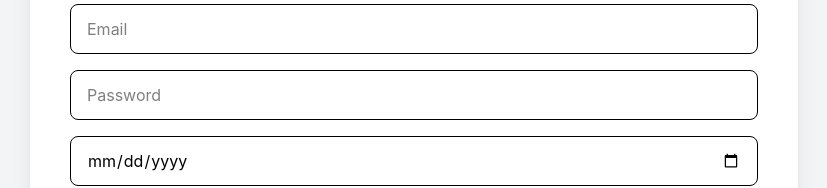
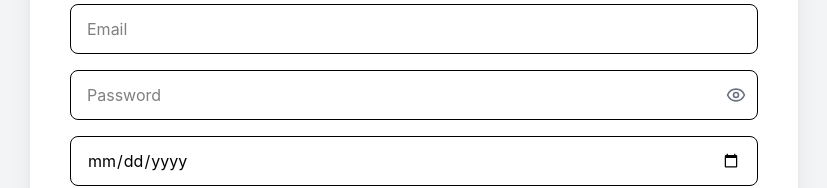
Before and after one commit to MahdinOhi/Avocado, a React (Vite) app in the folder frontend/: page /signup in a window 1280 px wide. Shown: the part 322-510 px from the top of the page, without its empty margins (226-1053 px from the left). Built offline with nearby package versions, Linux system fonts and the light colour scheme.

Commit message:
Added password show option

```diff
--- a/frontend/src/components/Auth/Login/LoginPage.jsx
+++ b/frontend/src/components/Auth/Login/LoginPage.jsx
@@ -1,5 +1,6 @@
 import React, { useState } from 'react';
 import { useNavigate } from 'react-router-dom';
+import { Eye, EyeOff } from 'lucide-react';
 
 const LoginPage = () => {
     const [username, setUsername] = useState('');
@@ -7,6 +8,7 @@ const LoginPage = () => {
     const [loading, setLoading] = useState(false);
     const [error, setError] = useState('');
     const [message, setMessage] = useState('');
+    const [showPassword, setShowPassword] = useState(false);
     const navigate = useNavigate();
 
     const handleLogin = async (e) => {
@@ -68,14 +70,24 @@ const LoginPage = () => {
                             <label htmlFor="password" className="block text-sm font-semibold text-gray-700 mb-1">
                                 Password
                             </label>
+                            <div className="relative">
                                 <input
-                                type="password"
+                                    type={showPassword ? 'text' : 'password'}
                                     id="password"
                                     value={password}
                                     onChange={(e) => setPassword(e.target.value)}
                                     required
-                                className="w-full px-4 py-3 rounded-lg border border-gray-300 focus:ring-green-500 focus:border-green-500 outline-none"
+                                    className="w-full px-4 py-3 pr-12 rounded-lg border border-gray-300 focus:ring-green-500 focus:border-green-500 outline-none"
                                 />
+                                <button
+                                    type="button"
+                                    onClick={() => setShowPassword(!showPassword)}
+                                    className="absolute right-3 top-1/2 transform -translate-y-1/2 text-gray-500"
+                                    aria-label="Toggle Password Visibility"
+                                >
+                                    {showPassword ? <EyeOff size={20} /> : <Eye size={20} />}
+                                </button>
+                            </div>
                         </div>
 
                         {error && <div className="text-red-600 text-sm font-medium">{error}</div>}
--- a/frontend/src/components/Auth/SignUp/SignUpPage.jsx
+++ b/frontend/src/components/Auth/SignUp/SignUpPage.jsx
@@ -1,5 +1,6 @@
 import React, { useState } from 'react';
 import { useNavigate } from 'react-router-dom';
+import { Eye, EyeOff } from 'lucide-react';
 
 const SignupPage = () => {
   const [name, setName] = useState('');
@@ -8,6 +9,7 @@ const SignupPage = () => {
   const [password, setPassword] = useState('');
   const [dob, setDob] = useState('');
   const [role, setRole] = useState('student');
+  const [showPassword, setShowPassword] = useState(false);
   const [loading, setLoading] = useState(false);
   const [error, setError] = useState('');
   const [message, setMessage] = useState('');
@@ -41,7 +43,6 @@ const SignupPage = () => {
 
       setMessage('Signup successful! Redirecting to login...');
       setTimeout(() => navigate('/login'), 2000);
-
     } catch (err) {
       setError(err.message || 'Unexpected error during signup.');
     } finally {
@@ -55,11 +56,56 @@ const SignupPage = () => {
         <h2 className="text-3xl font-bold text-gray-800 mb-6">Create Your Account</h2>
 
         <form onSubmit={handleSignup} className="space-y-4">
-          <input type="text" placeholder="Name" value={name} onChange={e => setName(e.target.value)} required className="w-full px-4 py-3 border rounded-lg" />
-          <input type="text" placeholder="Username" value={username} onChange={e => setUsername(e.target.value)} required className="w-full px-4 py-3 border rounded-lg" />
-          <input type="email" placeholder="Email" value={email} onChange={e => setEmail(e.target.value)} required className="w-full px-4 py-3 border rounded-lg" />
-          <input type="password" placeholder="Password" value={password} onChange={e => setPassword(e.target.value)} required className="w-full px-4 py-3 border rounded-lg" />
-          <input type="date" placeholder="Date of Birth" value={dob} onChange={e => setDob(e.target.value)} required className="w-full px-4 py-3 border rounded-lg" />
+          <input
+            type="text"
+            placeholder="Name"
+            value={name}
+            onChange={e => setName(e.target.value)}
+            required
+            className="w-full px-4 py-3 border rounded-lg"
+          />
+          <input
+            type="text"
+            placeholder="Username"
+            value={username}
+            onChange={e => setUsername(e.target.value)}
+            required
+            className="w-full px-4 py-3 border rounded-lg"
+          />
+          <input
+            type="email"
+            placeholder="Email"
+            value={email}
+            onChange={e => setEmail(e.target.value)}
+            required
+            className="w-full px-4 py-3 border rounded-lg"
+          />
+          <div className="relative">
+            <input
+              type={showPassword ? 'text' : 'password'}
+              placeholder="Password"
+              value={password}
+              onChange={e => setPassword(e.target.value)}
+              required
+              className="w-full px-4 py-3 pr-12 border rounded-lg"
+            />
+            <button
+              type="button"
+              onClick={() => setShowPassword(!showPassword)}
+              className="absolute right-3 top-1/2 transform -translate-y-1/2 text-gray-500"
+              aria-label="Toggle Password Visibility"
+            >
+              {showPassword ? <EyeOff size={20} /> : <Eye size={20} />}
+            </button>
+          </div>
+          <input
+            type="date"
+            placeholder="Date of Birth"
+            value={dob}
+            onChange={e => setDob(e.target.value)}
+            required
+            className="w-full px-4 py-3 border rounded-lg"
+          />
 
           <div className="flex justify-between space-x-2">
             {['student', 'researcher', 'professional'].map(opt => (
@@ -81,15 +127,23 @@ const SignupPage = () => {
             ))}
           </div>
 
-
           {error && <div className="bg-red-100 border text-red-700 p-2 rounded">{error}</div>}
           {message && <div className="bg-green-100 border text-green-700 p-2 rounded">{message}</div>}
 
-          <button type="submit" className="w-full bg-green-600 text-white py-3 rounded-lg font-semibold hover:bg-green-700 disabled:opacity-50" disabled={loading}>
+          <button
+            type="submit"
+            className="w-full bg-green-600 text-white py-3 rounded-lg font-semibold hover:bg-green-700 disabled:opacity-50"
+            disabled={loading}
+          >
             {loading ? 'Signing Up...' : 'Sign Up'}
           </button>
 
-          <p className="text-sm text-center text-gray-600">Already have an account? <a href="/login" className="text-green-600 font-medium">Log In</a></p>
+          <p className="text-sm text-center text-gray-600">
+            Already have an account?{' '}
+            <a href="/login" className="text-green-600 font-medium">
+              Log In
+            </a>
+          </p>
         </form>
       </div>
     </div>
```
Lines whose indentation alone changed are shown as unchanged.
